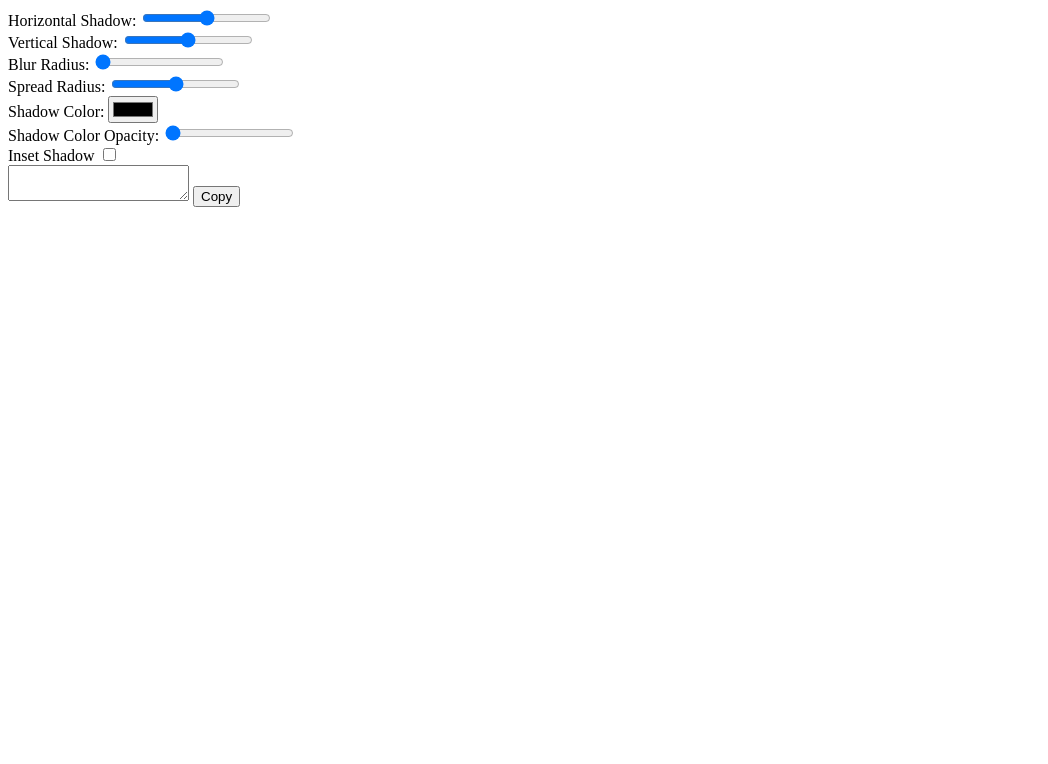
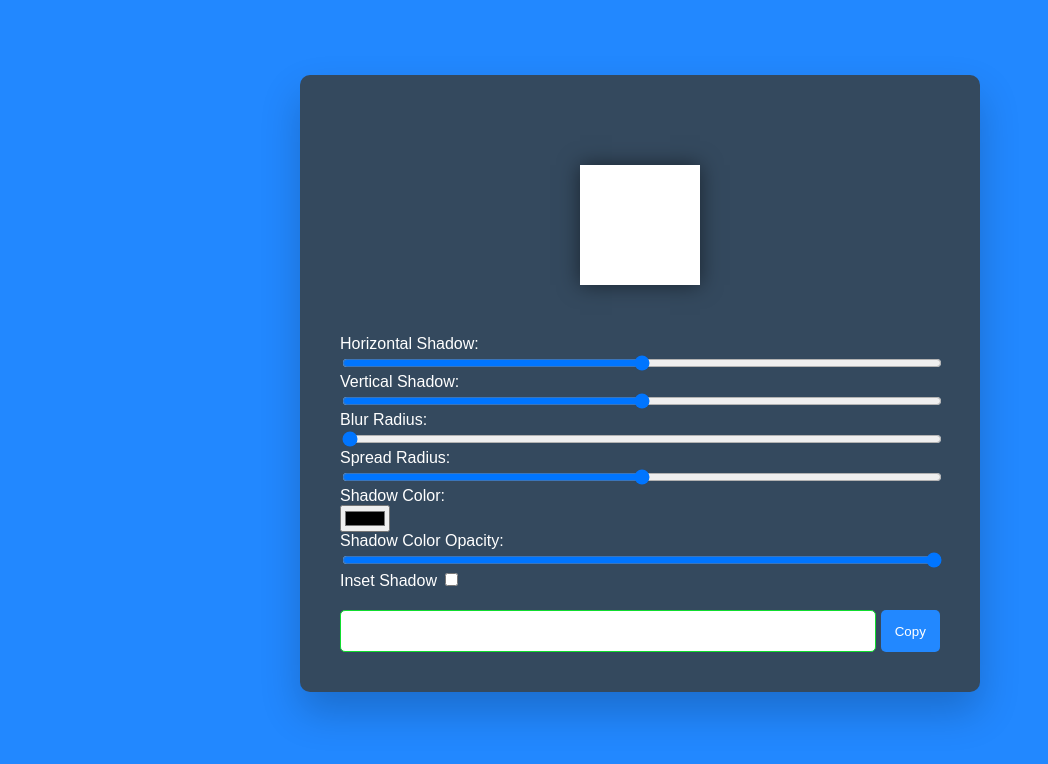
Before and after one commit to Seb-RM/Javascript_Html_CSS_Box-Shadow-Generator, a plain HTML site: page index.html in a window 1280 px wide. Shown: the whole page, without its empty margins (0-1048 px from the left). Drawn offline with Linux system fonts and the light colour scheme.

Commit message:
estilos css

```diff
--- a/index.html
+++ b/index.html
@@ -11,7 +11,7 @@
 <body>
     <div class="container">
         <div class="result">
-            <div class="element"></div>
+            <div id="element"></div>
         </div>
         <div class="sliders">
             <div class="slider-wrapper">
@@ -36,7 +36,7 @@
             </div>
             <div class="slider-wrapper">
                 <label for="shadow-color-opacity">Shadow Color Opacity:</label>
-                <input type="range" id="shadow-color-opacity" min="0" max="1" value="0" step="0.1" class="slider">
+                <input type="range" id="shadow-color-opacity" min="0" max="1" value="1" step="0.1" class="slider">
             </div>
             <div class="input-wrapper">
                 <label for="shadow-inset">Inset Shadow</label>
--- a/styles.css
+++ b/styles.css
@@ -0,0 +1,63 @@
+body {
+    background-color: #2288ff;
+    color: #ffffff;
+    font-family: Arial, sans-serif;
+    margin: 0;
+    padding: 0;
+    max-height: 100vh;
+}
+
+.container {
+    background-color: #34495e;
+    border-radius: 10px;
+    box-shadow: 0 20px 40px rgba(0, 0, 0, 0.2);
+    max-width: 600px;
+    margin: 75px auto;
+    padding: 40px;
+}
+
+.result {
+    padding: 50px 0;
+    display: flex;
+    justify-content: center;
+}
+
+#element {
+    height: 120px;
+    width: 120px;
+    background-color: #ffffff;
+    box-shadow: 0 0 20px rgba(0, 0, 0, 0.5);
+}
+
+.slider-wrapper {
+    display: flex;
+    flex-direction: column;
+    justify-content: space-between;
+}
+
+input[type="range"] {
+    width: 100%;
+}
+
+.code-wrapper {
+    display: grid;
+    grid-template-columns: 9fr 1fr;
+    gap: 5px;
+    margin-top: 20px;
+}
+
+textarea {
+    resize: none;
+    padding: 5px;
+    border: 1px solid #0fdd2e;
+    border-radius: 5px;
+}
+
+.code-wrapper button {
+    background-color: #2288ff;
+    border: none;
+    border-radius: 5px;
+    color: #ffffff;
+    cursor: pointer;
+    padding: 10px;
+}
```
